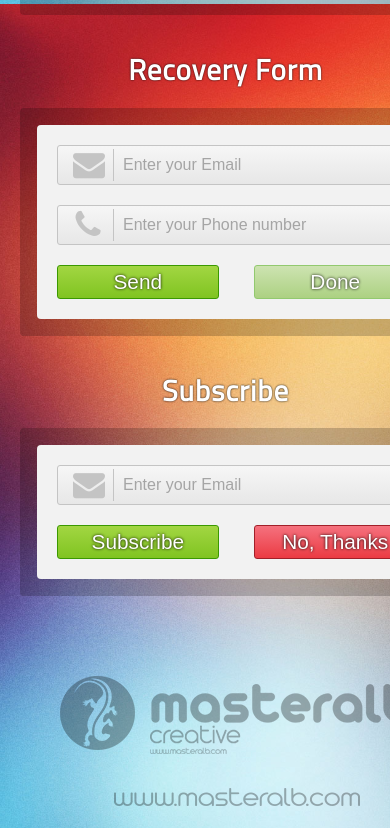
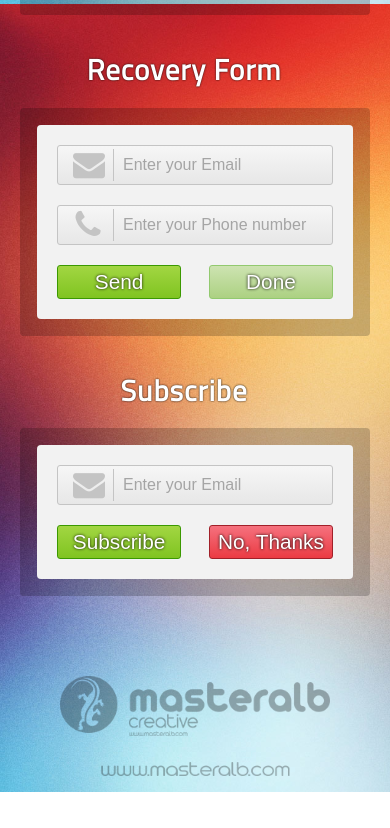
Before and after one commit to icreeative/weeklywebdev, a plain HTML site: page 1/index.html in a window 390 px wide. Shown: the part 1684-2512 px from the top of the page. After the commit the page ends 2476 px from the top, so only its background shows below. Drawn offline with Linux system fonts and the light colour scheme.

Commit message:
adding img-responsive class

```diff
--- a/1/css/style.scss
+++ b/1/css/style.scss
@@ -7,6 +7,13 @@
   background:      -o-linear-gradient(top,$a, $b); /* For old Opera (11.1 to 12.0) */
   background:         linear-gradient(to bottom,$a, $b); /* Standard syntax; must be last */
 }
+
+.img-responsive{
+    display: block;
+    width: 100%;
+    height: auto;
+}
+
 *, *:after, *:before{
     box-sizing: border-box;
 }
--- a/1/index.html
+++ b/1/index.html
@@ -166,7 +166,7 @@
                 </div>
             </div>
             <figure>
-                <img src="img/logo_footer.png" alt="masteralb">
+                <img src="img/logo_footer.png" alt="masteralb" class="img-responsive">
             </figure>
         </div>
     </div>
```
Also changed, not shown: 1/css/style.css.
